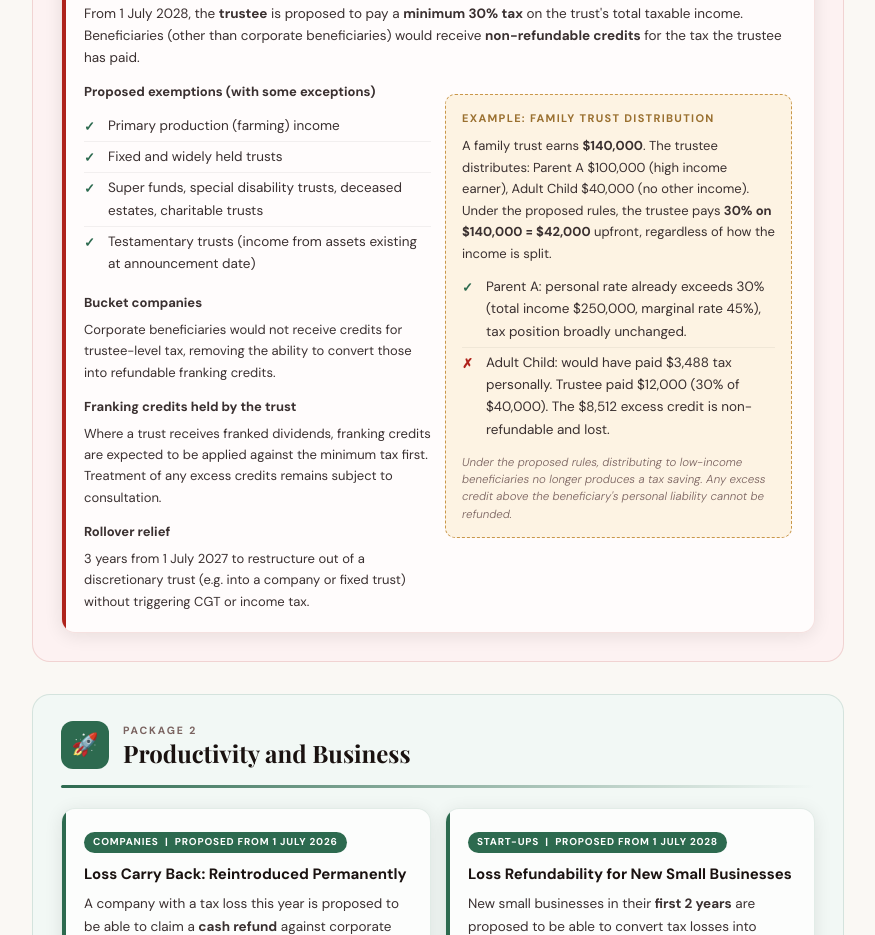
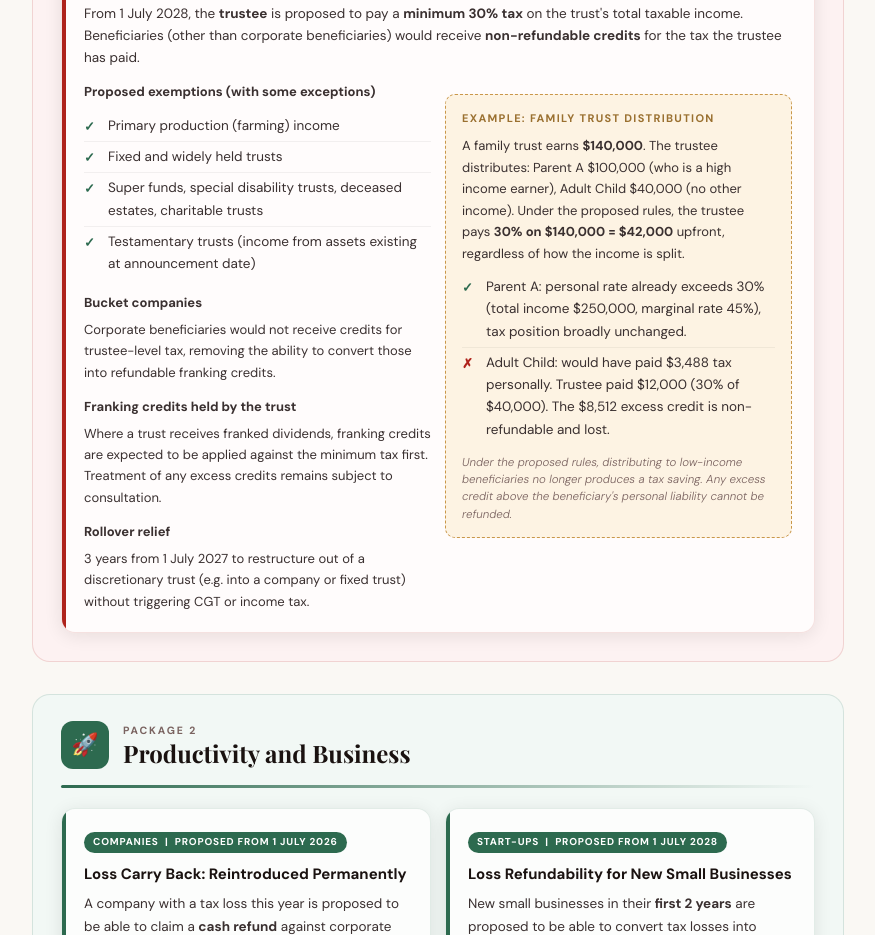
Before and after one commit to finhancial/federalbudget20262027flyer, a plain HTML site: page index.html in a window 1280 px wide. Shown: the part 2505-3440 px from the top of the page, without its empty margins (202-1077 px from the left). Drawn offline with nearby package versions, Linux system fonts and the light colour scheme.

Commit message:
Update index.html

```diff
--- a/index.html
+++ b/index.html
@@ -361,7 +361,7 @@
             <div>
               <div class="ex">
                 <div class="ex-tt">Example: Family Trust Distribution</div>
-                <p style="font-size:13px; margin-bottom:8px;">A family trust earns <strong>$140,000</strong>. The trustee distributes: Parent A $100,000 (high income earner), Adult Child $40,000 (no other income). Under the proposed rules, the trustee pays <strong>30% on $140,000 = $42,000</strong> upfront, regardless of how the income is split.</p>
+                <p style="font-size:13px; margin-bottom:8px;">A family trust earns <strong>$140,000</strong>. The trustee distributes: Parent A $100,000 (who is a high income earner), Adult Child $40,000 (no other income). Under the proposed rules, the trustee pays <strong>30% on $140,000 = $42,000</strong> upfront, regardless of how the income is split.</p>
                 <ul class="cl" style="margin-top:4px;">
                   <li class="yes">Parent A: personal rate already exceeds 30% (total income $250,000, marginal rate 45%), tax position broadly unchanged.</li>
                   <li class="no">Adult Child: would have paid $3,488 tax personally. Trustee paid $12,000 (30% of $40,000). The $8,512 excess credit is non-refundable and lost.</li>
```
